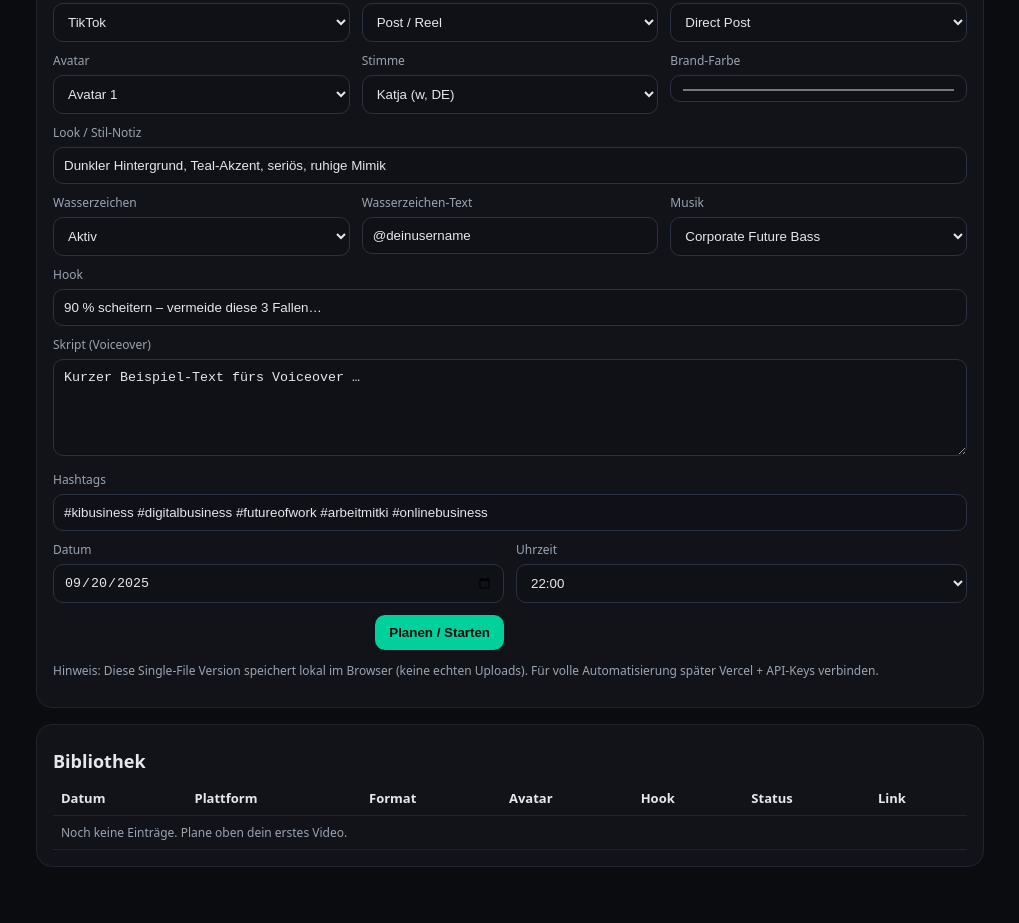
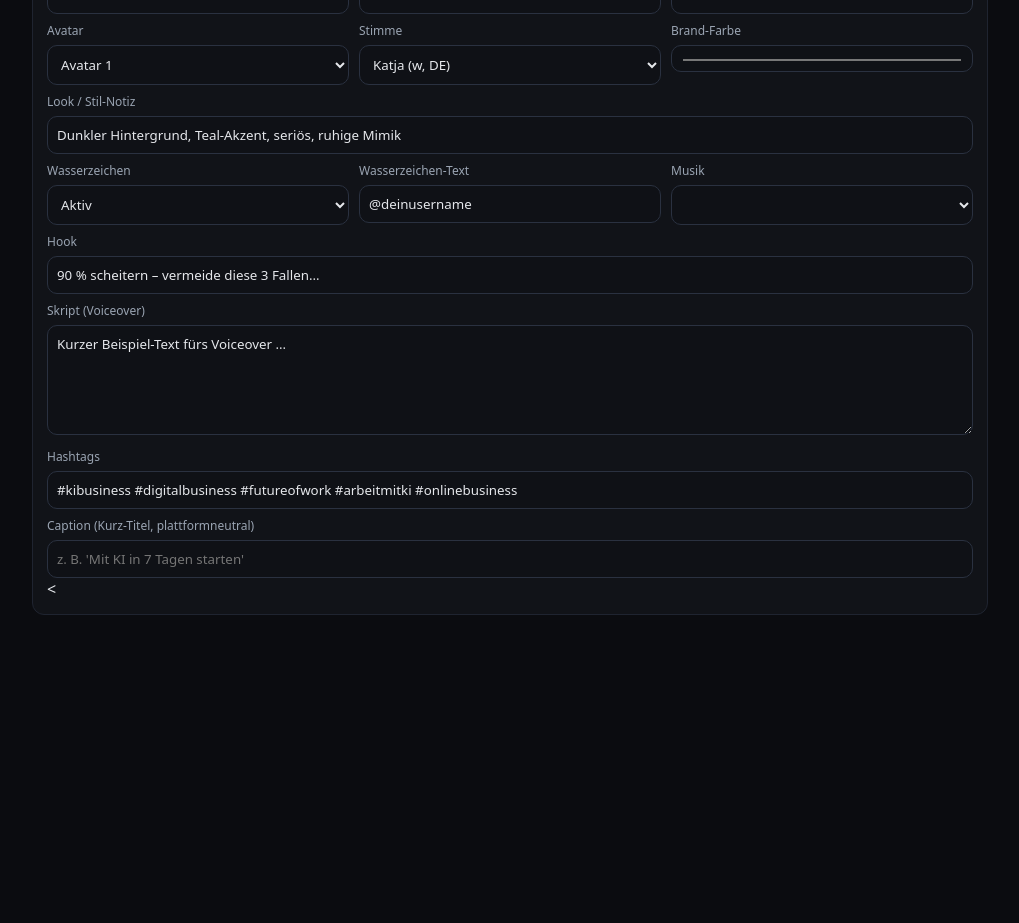
Before and after one commit to kigeldmaschiene-wq/automation, a plain HTML site: page index.html in a window 1280 px wide. Shown: the part 242-1165 px from the top of the page, without its empty margins (130-1149 px from the left). After the commit the page ends 901 px from the top, so only its background shows below. Drawn offline with Linux system fonts and the light colour scheme.

Commit message:
Add files via upload

```diff
--- a/index.html
+++ b/index.html
@@ -3,241 +3,72 @@
 <head>
   <meta charset="utf-8" />
   <meta name="viewport" content="width=device-width, initial-scale=1" />
-  <title>TikTok & Instagram Automation (Single‑File)</title>
+  <title>TikTok & Instagram Automation (Single-File)</title>
   <style>
-    :root{--bg:#0b0c10;--card:#111318;--muted:#9aa4b2;--border:#1f2430;--brand:#00D09C}
+    :root{--bg:#0b0c10;--card:#111318;--muted:#9aa4b2;--border:#1f2430;--brand:#00D09C;--ok:#22c55e}
     *{box-sizing:border-box} body{margin:0;font-family:system-ui,-apple-system,Segoe UI,Roboto,Inter,Arial;background:var(--bg);color:#e5e7eb}
-    .wrap{max-width:980px;margin:24px auto;padding:16px}
-    .card{background:var(--card);border:1px solid var(--border);border-radius:16px;padding:16px;margin-bottom:16px}
-    h1{font-size:22px;margin:0 0 12px} h2{font-size:18px;margin:8px 0}
-    label{display:block;font-size:12px;color:var(--muted);margin-top:10px}
-    input,select,textarea{width:100%;padding:10px;margin-top:6px;background:#0f1116;border:1px solid #2a3140;border-radius:10px;color:#e5e7eb}
-    button{background:var(--brand);color:#0b0c10;border:0;padding:10px 14px;border-radius:10px;cursor:pointer;font-weight:600}
-    button:disabled{opacity:.5;cursor:not-allowed}
-    .row{display:grid;grid-template-columns:1fr 1fr; gap:12px}
-    .row3{display:grid;grid-template-columns:1fr 1fr 1fr; gap:12px}
+    .wrap{max-width:980px;margin:18px auto;padding:12px}
+    .card{background:var(--card);border:1px solid var(--border);border-radius:12px;padding:14px;margin-bottom:14px}
+    h1{font-size:20px;margin:0 0 8px} h2{font-size:16px;margin:8px 0}
+    label{display:block;font-size:12px;color:var(--muted);margin-top:8px}
+    input,select,textarea,button{font-family:inherit}
+    input,select,textarea{width:100%;padding:9px;margin-top:6px;background:#0f1116;border:1px solid #2a3140;border-radius:10px;color:#e5e7eb}
+    button{background:var(--brand);color:#0b0c10;border:0;padding:9px 12px;border-radius:10px;cursor:pointer;font-weight:600}
+    button.secondary{background:#263042;color:#e5e7eb}
+    button.ghost{background:transparent;border:1px solid #273042;color:var(--muted)}
+    .row{display:grid;grid-template-columns:1fr 1fr; gap:10px}
+    .row3{display:grid;grid-template-columns:1fr 1fr 1fr; gap:10px}
     .hint{font-size:12px;color:var(--muted)}
     table{width:100%;border-collapse:collapse;font-size:13px}
     th,td{padding:8px;border-bottom:1px solid var(--border);text-align:left}
+    tr.clickable{cursor:pointer}
+    tr.clickable:hover{background:#0f141a}
     .badge{display:inline-block;background:#151a22;border:1px solid #273042;padding:3px 8px;border-radius:999px;margin-right:6px;font-size:11px}
+    .status-ok{color:var(--ok);font-weight:700}
+    @media (max-width:640px){ .row3{grid-template-columns:1fr} .row{grid-template-columns:1fr} }
   </style>
 </head>
 <body>
   <div class="wrap">
     <div class="card">
-      <h1>TikTok & Instagram Automation (Single‑File)</h1>
-      <div class="hint">Einfaches Web‑UI ohne Installation. Später kannst du echte API‑Uploads (D‑ID, Json2Video, TikTok/IG) verbinden. Brand‑Farbe: <span class="badge">#00D09C</span></div>
+      <h1>TikTok & Instagram Automation</h1>
+      <div class="hint">Einfaches Web-UI. Brand-Farbe: <span class="badge">#00D09C</span> — Einträge lokal gespeichert.</div>
     </div>
 
-    <div class="card">
+    <div class="card" id="composerCard">
       <h2>Composer</h2>
       <div class="row3">
         <div>
           <label>Plattform</label>
-          <select id="platform">
-            <option value="tiktok">TikTok</option>
-            <option value="instagram">Instagram</option>
-          </select>
+          <select id="platform"><option value="tiktok">TikTok</option><option value="instagram">Instagram</option></select>
         </div>
         <div>
           <label>Format</label>
-          <select id="format">
-            <option value="post">Post / Reel</option>
-            <option value="story">Story (≤ 15s)</option>
-          </select>
+          <select id="format"><option value="post">Post / Reel</option><option value="story">Story (≤ 15s)</option></select>
         </div>
         <div>
           <label>TikTok Modus</label>
-          <select id="ttMode">
-            <option value="direct">Direct Post</option>
-            <option value="draft">Draft (Trend‑Sound später)</option>
-          </select>
+          <select id="ttMode"><option value="direct">Direct Post</option><option value="draft">Draft (Trend-Sound später)</option></select>
         </div>
       </div>
 
       <div class="row3">
-        <div>
-          <label>Avatar</label>
-          <select id="avatar">
-            <option>Avatar 1</option>
-            <option>Avatar 2</option>
-            <option>Avatar 3</option>
-            <option>Avatar 4</option>
-          </select>
-        </div>
-        <div>
-          <label>Stimme</label>
-          <select id="voice">
-            <option>Katja (w, DE)</option>
-            <option>Conrad (m, DE)</option>
-            <option>Ingrid (w, AT)</option>
-            <option>Leni (w, CH)</option>
-          </select>
-        </div>
-        <div>
-          <label>Brand‑Farbe</label>
-          <input type="color" id="brand" value="#00D09C" />
-        </div>
+        <div><label>Avatar</label><select id="avatar"><option>Avatar 1</option><option>Avatar 2</option><option>Avatar 3</option><option>Avatar 4</option></select></div>
+        <div><label>Stimme</label><select id="voice"><option>Katja (w, DE)</option><option>Conrad (m, DE)</option><option>Ingrid (w, AT)</option><option>Leni (w, CH)</option></select></div>
+        <div><label>Brand-Farbe</label><input type="color" id="brand" value="#00D09C" /></div>
       </div>
 
-      <div>
-        <label>Look / Stil‑Notiz</label>
-        <input id="look" placeholder="Hintergrund, Licht, Kleidung, Stimmung" value="Dunkler Hintergrund, Teal‑Akzent, seriös, ruhige Mimik"/>
+      <div><label>Look / Stil-Notiz</label><input id="look" placeholder="Hintergrund, Licht, Kleidung, Stimmung" value="Dunkler Hintergrund, Teal-Akzent, seriös, ruhige Mimik"/></div>
+
+      <div class="row3">
+        <div><label>Wasserzeichen</label><select id="wmOn"><option value="true">Aktiv</option><option value="false">Aus</option></select></div>
+        <div><label>Wasserzeichen-Text</label><input id="wmText" placeholder="@deinusername" value="@deinusername"/></div>
+        <div><label>Musik</label><select id="music"></select></div>
       </div>
 
-      <div class="row3">
-        <div>
-          <label>Wasserzeichen</label>
-          <select id="wmOn">
-            <option value="true">Aktiv</option>
-            <option value="false">Aus</option>
-          </select>
-        </div>
-        <div>
-          <label>Wasserzeichen‑Text</label>
-          <input id="wmText" placeholder="@deinusername" value="@deinusername"/>
-        </div>
-        <div>
-          <label>Musik</label>
-          <select id="music"></select>
-        </div>
-      </div>
+      <div><label>Hook</label><input id="hook" placeholder="Starker Einstiegssatz" value="90 % scheitern – vermeide diese 3 Fallen…"/></div>
+      <div><label>Skript (Voiceover)</label><textarea id="script" rows="5">Kurzer Beispiel-Text fürs Voiceover …</textarea></div>
+      <div><label>Hashtags</label><input id="tags" value="#kibusiness #digitalbusiness #futureofwork #arbeitmitki #onlinebusiness" /></div>
 
-      <div>
-        <label>Hook</label>
-        <input id="hook" placeholder="Starker Einstiegssatz" value="90 % scheitern – vermeide diese 3 Fallen…"/>
-      </div>
-      <div>
-        <label>Skript (Voiceover)</label>
-        <textarea id="script" rows="5" placeholder="Text den der Avatar spricht">Kurzer Beispiel‑Text fürs Voiceover …</textarea>
-      </div>
-      <div>
-        <label>Hashtags</label>
-        <input id="tags" value="#kibusiness #digitalbusiness #futureofwork #arbeitmitki #onlinebusiness" />
-      </div>
-
-      <div class="row">
-        <div>
-          <label>Datum</label>
-          <input id="date" type="date" />
-        </div>
-        <div>
-          <label>Uhrzeit</label>
-          <select id="timeSel"></select>
-        </div>
-        <div style="display:flex;align-items:flex-end;justify-content:flex-end">
-          <button id="planBtn" disabled>Planen / Starten</button>
-        </div>
-      </div>
-      <p class="hint">Hinweis: Diese Single‑File Version speichert lokal im Browser (keine echten Uploads). Für volle Automatisierung später Vercel + API‑Keys verbinden.</p>
-    </div>
-
-    <div class="card">
-      <h2>Bibliothek</h2>
-      <table>
-        <thead>
-          <tr>
-            <th>Datum</th><th>Plattform</th><th>Format</th><th>Avatar</th><th>Hook</th><th>Status</th><th>Link</th>
-          </tr>
-        </thead>
-        <tbody id="rows">
-          <tr><td colspan="7" class="hint">Noch keine Einträge. Plane oben dein erstes Video.</td></tr>
-        </tbody>
-      </table>
-    </div>
-  </div>
-
-  <script>
-    const MUSIC_PRESETS = [
-      'Corporate Future Bass','Uplifting Motivational','Dreams','Upbeat Technology','Epic Inspire',
-      'Pop Dance','Nimbus','Summer Vibes','Tropical House','Island Dream',
-      'Dark Future Bass','Ticker','Cinematic Tension','Hybrid Trap','Unstoppable',
-      'LoFi Chillhop','Sunday Rain','Soft Corporate','Digital Flow','Clear Sky',
-      'Keine Musik','App-Sound (Draft)'
-    ];
-
-    const $ = (id)=>document.getElementById(id);
-    const rowsEl = $('rows');
-
-    // init music options
-    const musicSel = $('music');
-    MUSIC_PRESETS.forEach(m=>{ const o=document.createElement('option'); o.textContent=m; musicSel.appendChild(o); });
-
-    // init time options 08:00–23:00
-    const timeSel = $('timeSel');
-    for(let h=8; h<=23; h++){ const o=document.createElement('option'); o.value = String(h).padStart(2,'0')+':00'; o.textContent=o.value; timeSel.appendChild(o); }
-
-    // set default date = heute, uhrzeit = nächster Slot (oder morgen 08:00)
-    const dInput = $('date');
-    const now = new Date();
-    const yyyy = now.getFullYear();
-    const mm = String(now.getMonth()+1).padStart(2,'0');
-    const dd = String(now.getDate()).padStart(2,'0');
-    dInput.value = `${yyyy}-${mm}-${dd}`;
-    let nextHour = now.getHours()+1;
-    if(nextHour < 8) nextHour = 8;
-    if(nextHour > 23){
-      const t = new Date(now.getTime()+86400000);
-      const y = t.getFullYear(); const m = String(t.getMonth()+1).padStart(2,'0'); const d = String(t.getDate()).padStart(2,'0');
-      dInput.value = `${y}-${m}-${d}`;
-      nextHour = 8;
-    }
-    timeSel.value = String(nextHour).padStart(2,'0')+':00';
-
-    const inputs = ['hook','script','date','timeSel'];
-    function check(){
-      const ok = inputs.every(id=>$(id).value.trim());
-      $('planBtn').disabled = !ok;
-    }
-    inputs.forEach(id=>$(id).addEventListener('input', check)); check();
-
-    function addRow(data){
-      if(rowsEl.children.length===1 && rowsEl.children[0].children[0].colSpan===7){ rowsEl.innerHTML=''; }
-      const tr=document.createElement('tr');
-      tr.innerHTML = `<td>${data.whenHuman || data.when}</td><td>${data.platform}</td><td>${data.format}${data.platform==='tiktok'? ' · '+data.ttMode:''}</td><td>${data.avatar}</td><td>${data.hook}</td><td>${data.status}</td><td>${data.link||'-'}</td>`;
-      rowsEl.prepend(tr);
-    }
-
-    $('planBtn').addEventListener('click', ()=>{
-      const risky = /(\d{2,4}\s?€\s?\/(Tag|Monat))|garantiert|sicher reich|schnell reich|earn|income|rich/i;
-      const txt = $('hook').value + ' ' + $('script').value;
-      if(risky.test(txt)) alert('Hinweis: Vermeide €-Summen, Garantien, "schnell reich" – könnte gegen Richtlinien verstoßen.');
-
-      const date = $('date').value;
-      const time = $('timeSel').value;
-      const data = {
-        platform: $('platform').value,
-        format: $('format').value,
-        ttMode: $('ttMode').value,
-        avatar: $('avatar').value,
-        voice: $('voice').value,
-        brand: $('brand').value,
-        look: $('look').value,
-        wmOn: $('wmOn').value==='true',
-        wmText: $('wmText').value,
-        music: $('music').value,
-        hook: $('hook').value,
-        script: $('script').value,
-        tags: $('tags').value,
-        when: `${date}T${time}:00`,
-        whenHuman: `${date} ${time}`,
-        status: 'INIT', link:''
-      };
-
-      const all = JSON.parse(localStorage.getItem('jobs')||'[]');
-      all.unshift(data); localStorage.setItem('jobs', JSON.stringify(all));
-      addRow(data);
-      alert('Geplant! (lokal gespeichert)');
-    });
-
-    // load existing
-    const saved = JSON.parse(localStorage.getItem('jobs')||'[]');
-    if(saved.length){ saved.forEach(addRow); }
-
-    // sync ttMode disable when not TikTok
-    $('platform').addEventListener('change', ()=>{
-      $('ttMode').disabled = $('platform').value!=='tiktok';
-    });
-  </script>
-</body>
-</html>
+      <div><label>Caption (Kurz-Titel, plattformneutral)</label><input id="caption" placeholder="z. B. 'Mit KI in 7 Tagen starten'"/></div>
+      <div><
```
